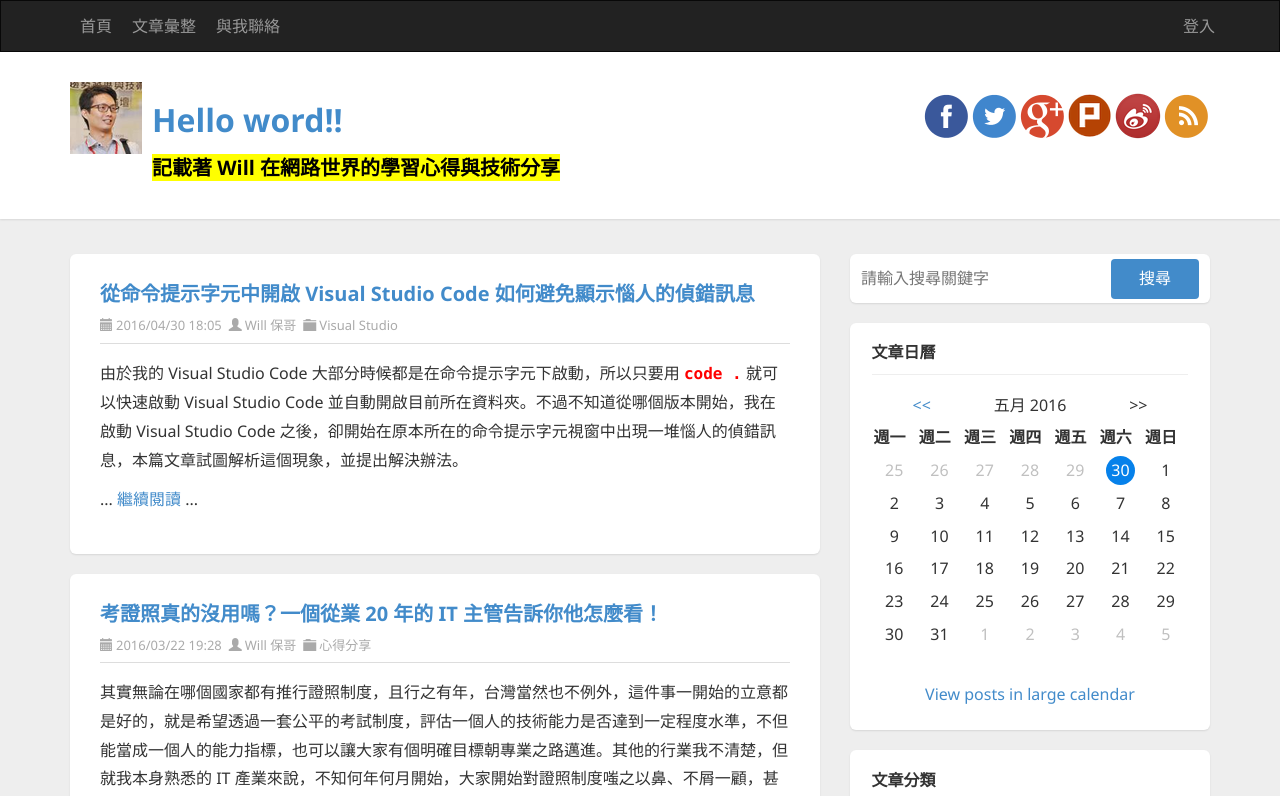
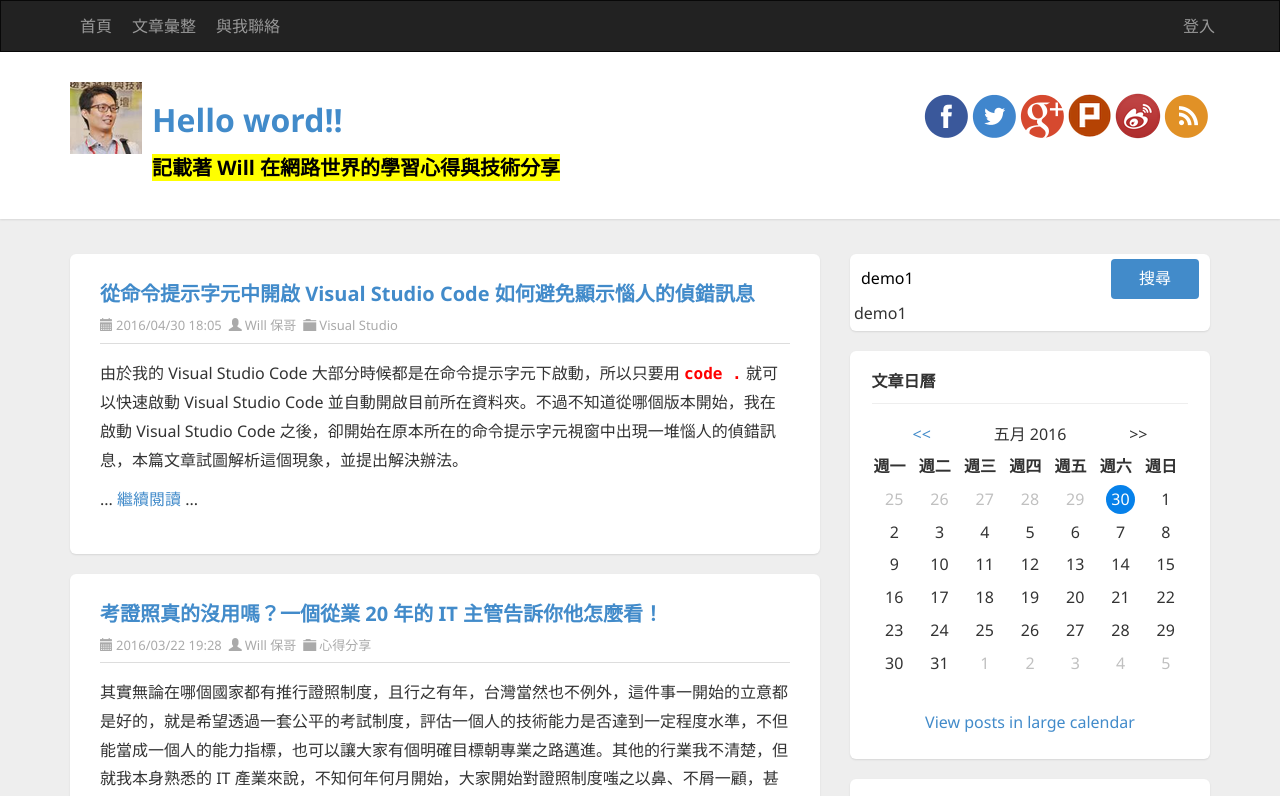
Before and after one commit to j1202748/temp01, an Angular app: page / in a window 1280 px wide. Shown: the top 796 px of the page. Built offline with nearby package versions, Linux system fonts and the light colour scheme.

Commit message:
雙向繫結 ( Two-way Binding )

```diff
--- a/src/app/app.component.html
+++ b/src/app/app.component.html
@@ -78,8 +78,10 @@
             <div class="widget search">
               <div class="widget-content">
                   <div id="searchbox">
-                    <input type="text" placeholder="請輸入搜尋關鍵字" accesskey="s">
+                    <input type="text" placeholder="請輸入搜尋關鍵字" accesskey="s"
+                          [(ngModel)]="keyword">
                     <input type="button" value="搜尋" id="searchbutton">
+                        {{keyword}}
                   </div>
               </div>
             </div>
--- a/src/app/app.component.ts
+++ b/src/app/app.component.ts
@@ -7,4 +7,5 @@
 })
 export class AppComponent {
   title = 'demo1';
+  keyword = 'demo1';
 }
--- a/src/app/app.module.ts
+++ b/src/app/app.module.ts
@@ -1,5 +1,6 @@
 import { NgModule } from '@angular/core';
 import { BrowserModule } from '@angular/platform-browser';
+import { FormsModule } from '@angular/forms';
 
 import { AppRoutingModule } from './app-routing.module';
 import { AppComponent } from './app.component';
@@ -16,7 +17,8 @@
   ],
   imports: [
     BrowserModule,
-    AppRoutingModule
+    AppRoutingModule,
+    FormsModule
   ],
   providers: [],
   bootstrap: [AppComponent]
```
